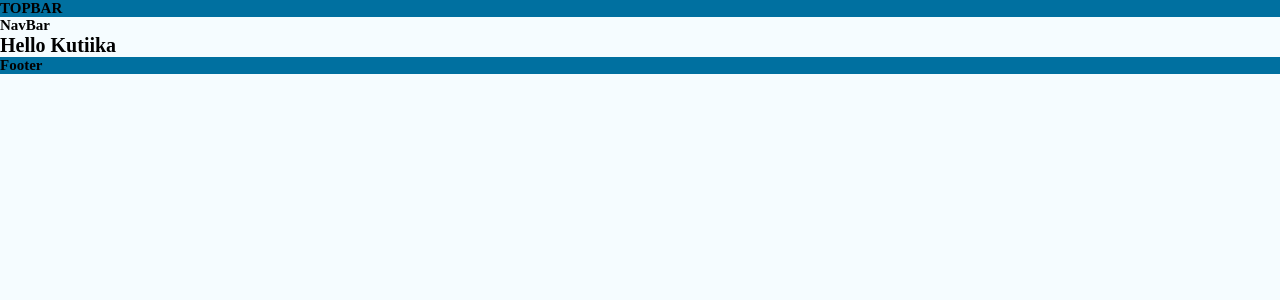
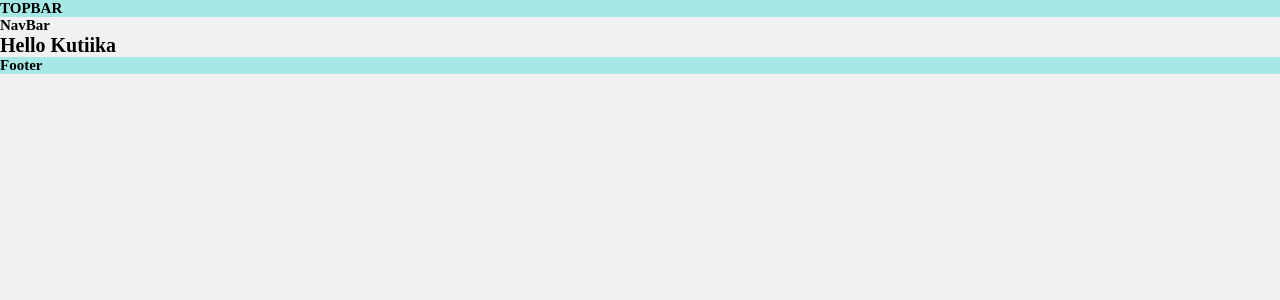
Before and after one commit to Danielvalev/buzzbox, a Django app: page / in a window 1280 px wide. Shown: the top 300 px of the page. Run offline with Django 3.2, Linux system fonts and the light colour scheme.

```diff
--- a/kutiika/kutiika/static/css/main.css
+++ b/kutiika/kutiika/static/css/main.css
@@ -1,3 +1,8 @@
+:root {
+  --main-bg-color: #f1f1f1;
+  --main-color: #a5e8e5;
+}
+
 * {
   margin: 0;
   padding: 0;
@@ -16,20 +21,20 @@ html {
 }
 
 .body {
-  background-color: rgb(245, 252, 255);
+  background-color: var(--main-bg-color);
 }
 
 /* TopBar */
 .topbar {
-  background-color: rgb(0, 112, 160);
+  background-color: var(--main-color);
 }
 
 /* NavBar */
 .navbar {
-  background-color: rgb(245, 252, 255);
+  background-color: var(--main-bg-color);
 }
 
 /* NavBar */
 .footer {
-  background-color: rgb(0, 112, 160);
+  background-color: var(--main-color);
 }
--- a/kutiika/templates/base.html
+++ b/kutiika/templates/base.html
@@ -22,6 +22,8 @@
     <!-- footer -->
     {%include 'includes/footer.html'%}
 
+    <!-- href="{% url 'restaurant-dashboard' %} -->
+
     <!-- add js scripts -->
     <script type="text/javascript" src="{% static 'js/main.js' %}"></script>
   </body>
--- /dev/null
+++ b/kutiika/templates/includes/main.html
@@ -0,0 +1,3 @@
+<div class="main">
+  <h2>MAIN</h2>
+</div>
```
Also changed, not shown: kutiika/templates/pages/login.html (+7 -1 lines).
